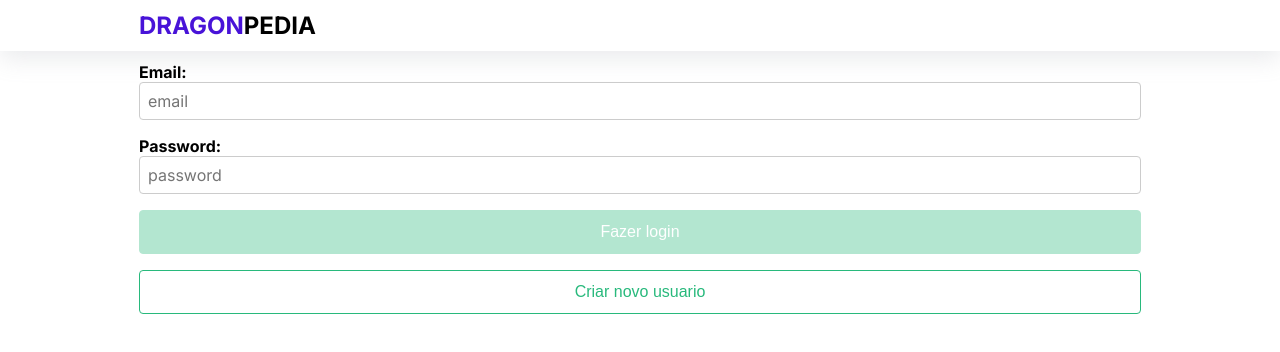
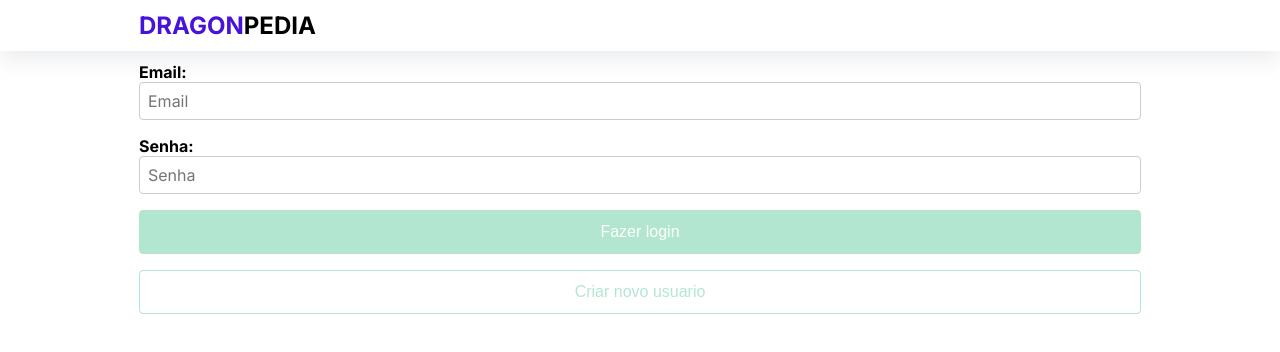
Before and after one commit to delkz/dragon-app, a Next.js app: page /login in a window 1280 px wide. Shown: the top 352 px of the page. Built offline with nearby package versions, Linux system fonts and the light colour scheme; no server answers.

Commit message:
feat: atualiza funções de login e signup para melhorar o tratamento de erros no formulário

```diff
--- a/src/app/login/actions.ts
+++ b/src/app/login/actions.ts
@@ -5,7 +5,7 @@ import { redirect } from 'next/navigation'
 
 import { createClient } from '@/utils/supabase/server'
 
-export async function login(formData: FormData) {
+export async function login(formData: FormData):Promise<boolean>  {
   const supabase = await createClient()
 
   // type-casting here for convenience
@@ -18,11 +18,12 @@ export async function login(formData: FormData) {
   const { error } = await supabase.auth.signInWithPassword(data)
 
   if (error) {
-    redirect('/error')
+    return false;
   }
 
+  // return {value: true, status: "OK" ,error: null};
   revalidatePath('/', 'layout')
-  redirect('/')
+  redirect('/');
 }
 
 export async function signup(formData: FormData) {
@@ -38,7 +39,7 @@ export async function signup(formData: FormData) {
   const { error } = await supabase.auth.signUp(data)
 
   if (error) {
-    redirect('/error')
+    return {isValid : false, message: error.message, error: error};
   }
 
   revalidatePath('/', 'layout')
--- a/src/app/login/loginForm.tsx
+++ b/src/app/login/loginForm.tsx
@@ -1,6 +1,8 @@
 'use client';
 import { useForm } from "react-hook-form"
 import styles from "./style.module.scss";
+import { useState } from "react";
+import toast from "react-hot-toast";
 
 type Inputs = {
   email: string
@@ -8,34 +10,62 @@ type Inputs = {
 }
 
 type LoginFormProps = {
-  login: (formData: FormData) => Promise<void>;
-  signup: (formData: FormData) => Promise<void>;
+  login: (formData: FormData) => Promise<boolean>;
+  signup: (formData: FormData) => Promise<{ isValid: boolean,message: string, error: [] }>;
   className?: string;
 }
 
 const LoginForm = ({ login, signup }: LoginFormProps) => {
+
+  const [blockButton, setBlockButton] = useState(false)
+
   const {
     register,
     formState: { isDirty, isValid, errors }
   } = useForm<Inputs>({ mode: "onChange" })
-  //   const [wrongPassowrd, setWrongPassword] = useState(false)
+  const [wrongPassowrd, setWrongPassword] = useState(false)
+
+  const handleLogin = async (formData: FormData) => {
+
+    setBlockButton(true);
+    const validCredentials = await login(formData);
+
+    if (!validCredentials) {
+      setWrongPassword(true);
+    }
+
+    setBlockButton(false);
+  }
+
+  const handleSignup = async (formData: FormData) => {
+
+    setBlockButton(true);
+    const credentials = await signup(formData);
+
+    if (!credentials.isValid) {
+      toast.error('Algo deu errado ao criar o usuario. Verifique os campos\n' + credentials.message);
+    }
+
+    setBlockButton(false);
+
+  }
 
 
   return <form className={styles.formContainer}>
     <div>
       <label htmlFor="email">Email:</label>
-      <input  data-testid="email" placeholder="email" {...register("email", { required: true })} id="email" name="email" type="email" required />
+      <input data-testid="email" placeholder="Email" {...register("email", { required: true })} id="email" name="email" type="email" required />
     </div>
     <div>
-      <label htmlFor="password">Password:</label>
-      <input  data-testid="password" placeholder="password" {...register("password", { required: true })} id="password" name="password" type="password" required />
+      <label htmlFor="password">Senha:</label>
+      <input data-testid="password" placeholder="Senha" {...register("password", { required: true })} id="password" name="password" type="password" required />
     </div>
 
-    <button data-testid="loginButton" className={styles.btnPrimary} disabled={!isDirty || !isValid} formAction={login}>Fazer login</button>
-    <button data-testid="registerButton" className={`${styles.formContainer} btn-secundary`} formAction={signup}>Criar novo usuario</button>
+    <button data-testid="loginButton" className={styles.btnPrimary} disabled={!isDirty || !isValid || blockButton} formAction={handleLogin}>Fazer login</button>
+    <button data-testid="registerButton" className={`${styles.formContainer} btn-secundary`} formAction={handleSignup} disabled={!isDirty || !isValid || blockButton}>Criar novo usuario</button>
 
     {(errors.password || errors.email) && <span>Verifique os campos</span>}
-    {/* {(wrongPassowrd) && <span>Verifique o usuario ou senha</span>} */}
+    {(wrongPassowrd) && <span>Verifique o usuario ou senha</span>}
   </form>
 }
 
```
